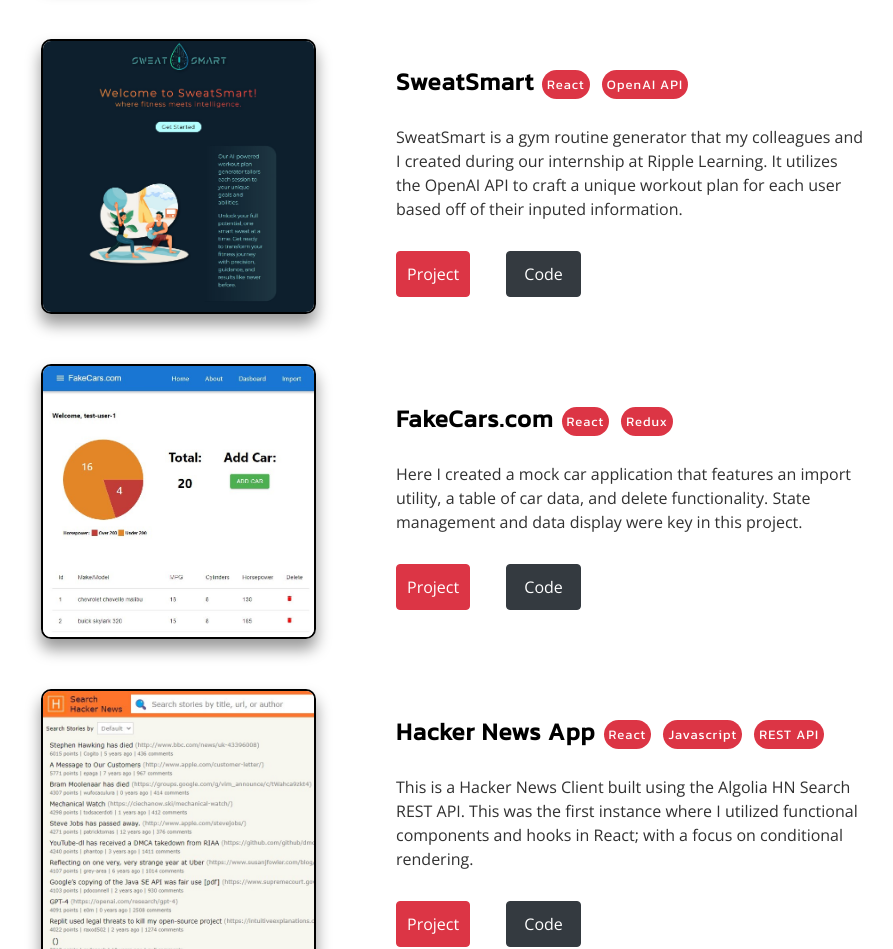
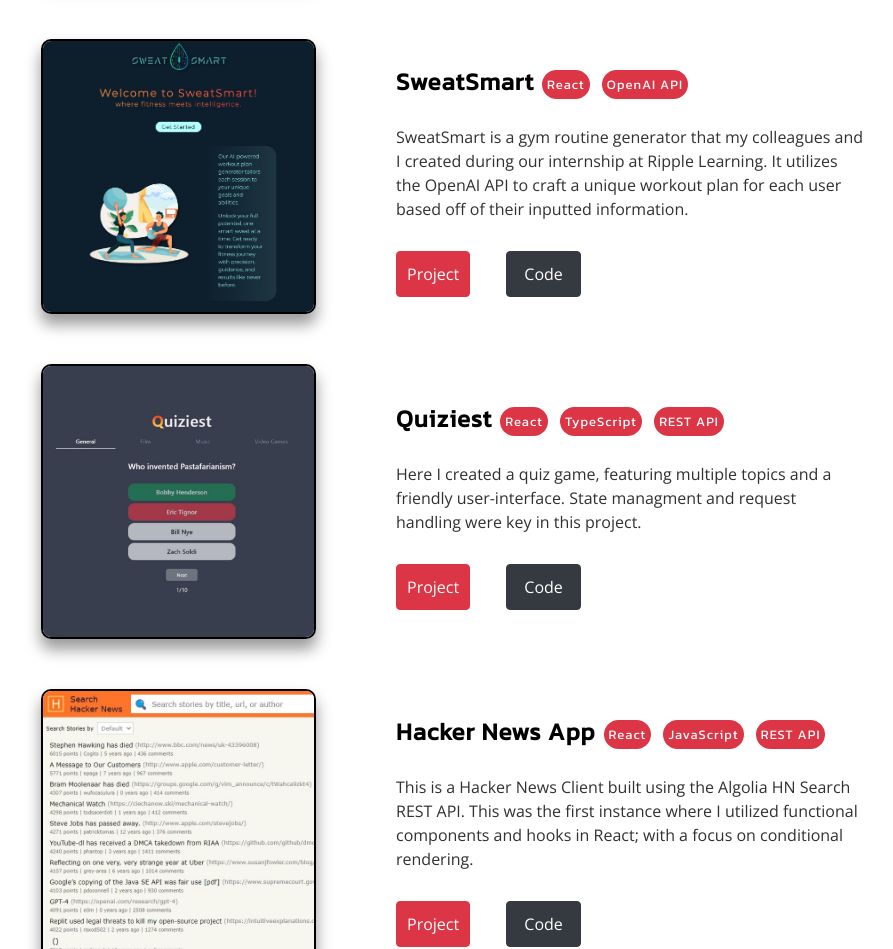
Before and after one commit to mannybennett/newPortfolio, a website: page portfolio.html in a window 1280 px wide. Shown: the part 1300-2249 px from the top of the page, without its empty margins (187-1080 px from the left). Drawn offline with nearby package versions, Linux system fonts and the light colour scheme.

Commit message:
Add Quiziest

```diff
--- a/portfolio.html
+++ b/portfolio.html
@@ -190,7 +190,7 @@
               </div>
 
               <p>
-                SweatSmart is a gym routine generator that my colleagues and I created during our internship at Ripple Learning. It utilizes the OpenAI API to craft a unique workout plan for each user based off of their inputed information.
+                SweatSmart is a gym routine generator that my colleagues and I created during our internship at Ripple Learning. It utilizes the OpenAI API to craft a unique workout plan for each user based off of their inputted information.
               </p>
               <div>
                 <a
@@ -213,24 +213,25 @@
             </div>
           </div>
           <div class="imgCard">
-            <a href="https://mannybennett.github.io/JS411_Redux-Thunk/" target="_blank">
-							<img class="fill" src="./images/fakeCars.jpg" />
+            <a href="https://mannybennett.github.io/Quiziest/" target="_blank">
+							<img class="fill" src="./images/quiziest.jpg" />
 						</a>
             <div class="innerCard">
               <div class="titleAndChips">
-                <h3>FakeCars.com</h3>
+                <h3>Quiziest</h3>
 								<div class="chips">
 									<span class="chip">React</span>
-									<span class="chip">Redux</span>
+									<span class="chip">TypeScript</span>
+									<span class="chip">REST API</span>
 								</div>
               </div>
 
               <p>
-                Here I created a mock car application that features an import utility, a table of car data, and delete functionality. State management and data display were key in this project.
+                Here I created a quiz game, featuring multiple topics and a friendly user-interface. State managment and request handling were key in this project.
               </p>
               <div>
                 <a
-                  href="https://mannybennett.github.io/JS411_Redux-Thunk/"
+                  href="https://mannybennett.github.io/Quiziest/"
                   target="_blank"
                   class="btn btn-danger btn-md mr-3 imgButton1"
                   role="button"
@@ -257,7 +258,7 @@
                 <h3>Hacker News App</h3>
 								<div class="chips">
 									<span class="chip">React</span>
-									<span class="chip">Javascript</span>
+									<span class="chip">JavaScript</span>
 									<span class="chip">REST API</span>
 								</div>
               </div>
```
Also changed, not shown: images/quiziest.jpg (added).
